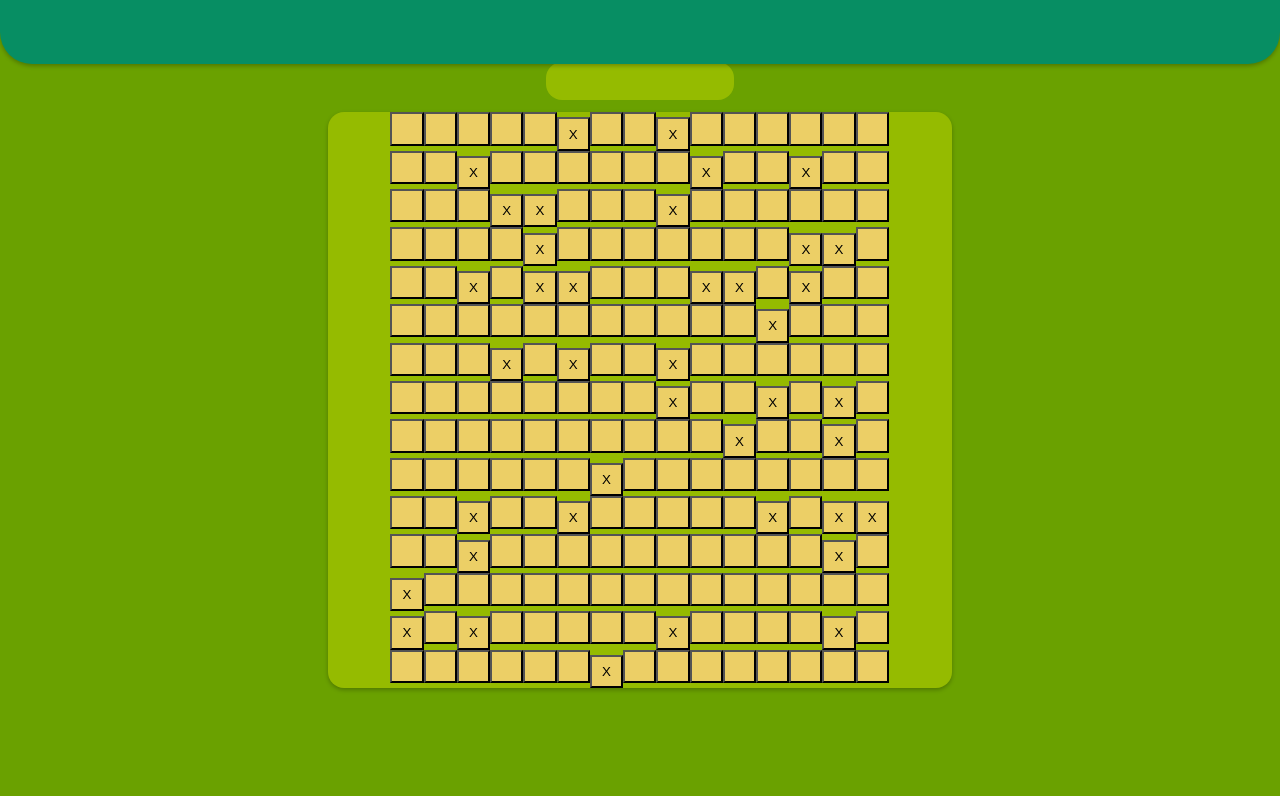
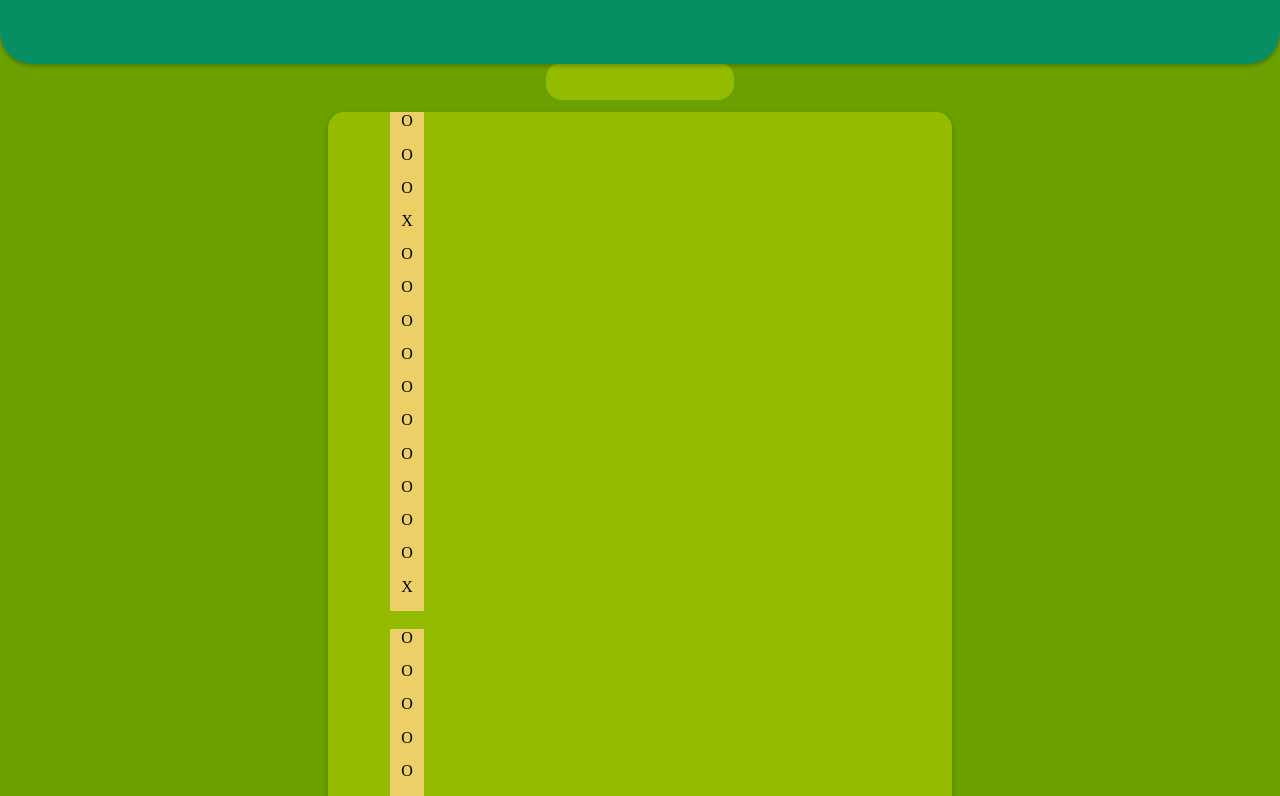
Before and after one commit to PetarBelcar/MinesweeperProject, a React (Create React App) app in the folder MinesweeperProject/minesweeperproject/: page / in a window 1280 px wide. Shown: the top 796 px of the page. Built offline with nearby package versions, Linux system fonts and the light colour scheme.

Commit message:
Feat: tiles now changed states when clicked

```diff
--- a/MinesweeperProject/minesweeperproject/src/index.css
+++ b/MinesweeperProject/minesweeperproject/src/index.css
@@ -25,6 +25,11 @@ header
   margin-top: 1%;
 }
 
+#minesweeperField >
+{
+  display: inline;
+}
+
 #minesweeperFieldTiles
 {
   margin-left: 10%;
@@ -48,7 +53,7 @@ header
 {
   width: 6.66%;
   aspect-ratio: 1 / 1;
-  padding: 1%;
+  /*padding: 1%;*/
   border-radius: 0.16%;
   background-color: #ECCF66;
   text-align: center;
@@ -58,7 +63,7 @@ header
 {
   width: 6.66%;
   aspect-ratio: 1 / 1;
-  padding: 1%;
+  /*padding: 1%;*/
   border-radius: 0.16%;
   background-color: #7E5E47;
   text-align: center;
--- a/MinesweeperProject/minesweeperproject/src/minesweeper.tsx
+++ b/MinesweeperProject/minesweeperproject/src/minesweeper.tsx
@@ -6,15 +6,15 @@ function Minsweeper(props : {seed:number}):JSX.Element
     {
         var minefield : JSX.Element[][] = [];
         var numberOfMines = 0;
+        //seedrandom(seed.toString()); Somehow make this seeded. I'm honestly astounded that JavaScript does not have this by default
 
         for (let yAxis = 0; yAxis < 15; yAxis++) {
-            //seedrandom(seed.toString()); Somehow make this seeded. I'm honestly astounded that JavaScript does not have this by default
             minefield[yAxis] = [];
             for (let xAxis = 0; xAxis < 15; xAxis++) {
-                var isMine = (numberOfMines >= 40) ? false : (Math.random() >= 0.2) ? false : true;
+                var isMine = (numberOfMines >= 40) ? false : (Math.random() >= 0.16) ? false : true;
                 numberOfMines += (isMine) ? 1 : 0;
 
-                minefield[yAxis][xAxis] = <MinesweeperTile isMine={isMine}/>
+                minefield[yAxis][xAxis] = <MinesweeperTile isMine={isMine} isClicked={false}/>
             }
             minefield[yAxis][20] = <br></br>;
         }
--- a/MinesweeperProject/minesweeperproject/src/minesweeperTile.tsx
+++ b/MinesweeperProject/minesweeperproject/src/minesweeperTile.tsx
@@ -1,7 +1,13 @@
-function MinesweeperTile(props : {numberOfAdjecentMines? : number, isMine : boolean})
+import { useState } from "react";
+
+function MinesweeperTile(props : {numberOfAdjecentMines? : number, isMine : boolean, isClicked : boolean})
 {
+    var [tileIsClicked, setTileIsClicked] = useState(false);
+
+    var setTileToClicked = () => setTileIsClicked(true);
+
     return(
-        <button className="minesweeprTileNotClicked">{(props.isMine) ? "X" : ""}</button>
+        <div className={(tileIsClicked) ? "minesweeprTileClicked" : "minesweeprTileNotClicked"} onClick={setTileToClicked}>{(props.isMine) ? "X" : "O"}</div>
     )
 }
 
```
